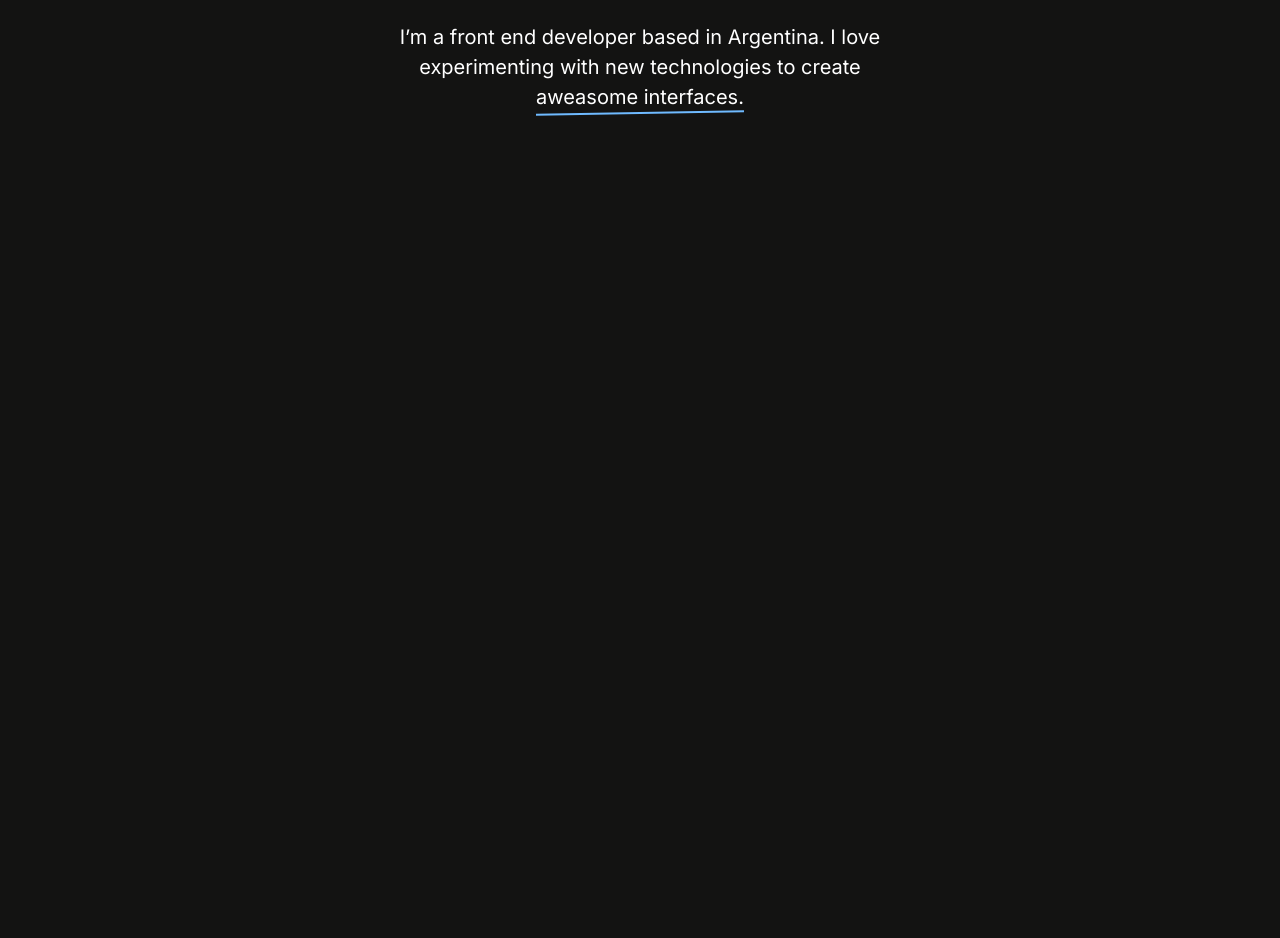
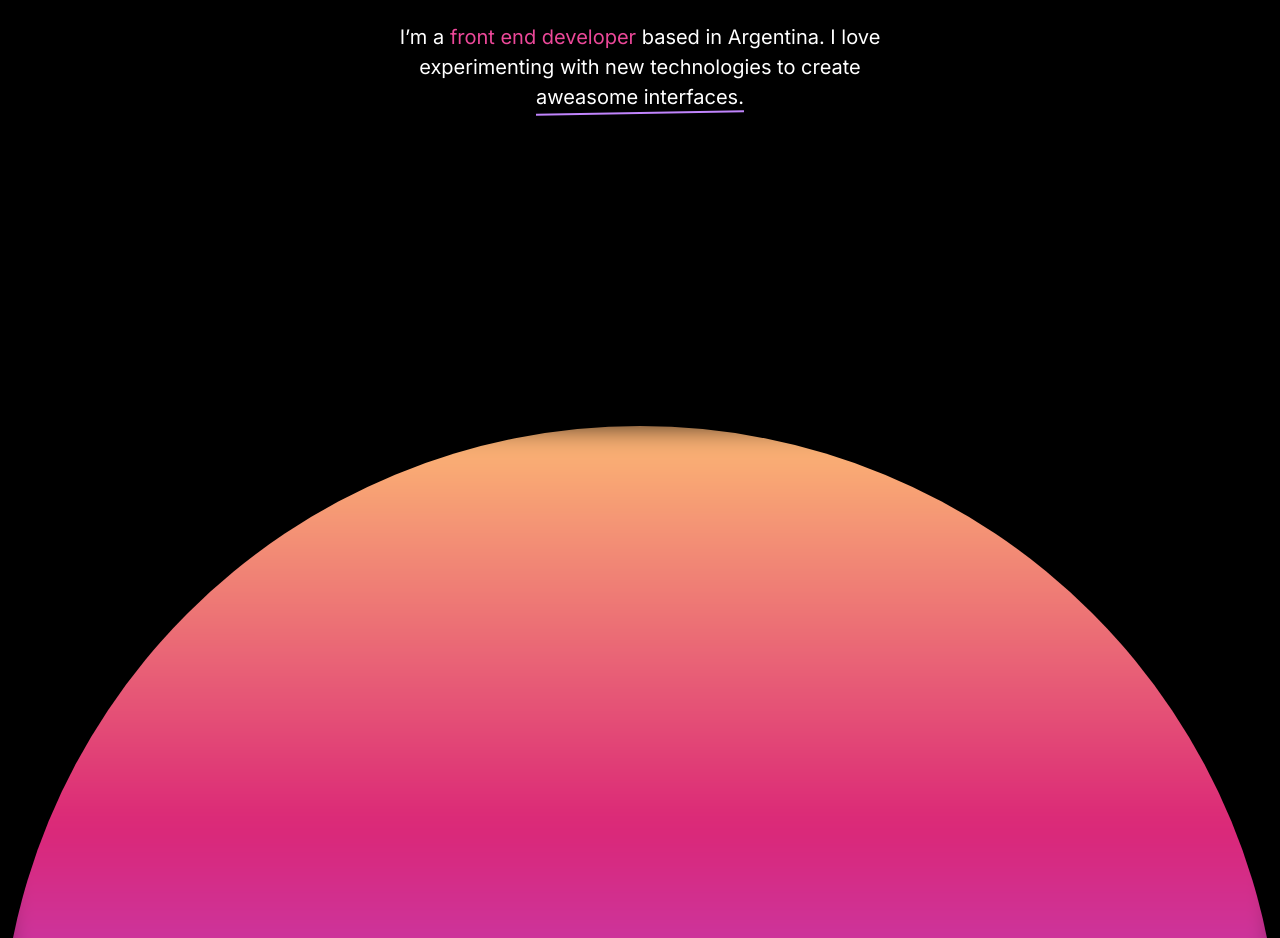
Before and after one commit to celescript/portfolio, a Next.js app: page / in a window 1280 px wide. Shown: the part 374-1312 px from the top of the page. Before the commit the page ends 800 px from the top, so only its background shows below. Built offline with nearby package versions, Linux system fonts and the light colour scheme.

Commit message:
[ADD] NEW ANIMATIONS

```diff
--- a/app/page.tsx
+++ b/app/page.tsx
@@ -1,9 +1,47 @@
+'use client'
+
+import { About } from '@/components/organisms/about'
 import { Header } from '@/components/organisms/header'
+import { useEffect, useRef } from 'react'
+import gsap from 'gsap'
+import { Projects } from '@/components/organisms/projects'
 
 export default function Home() {
+  const screenbig = useRef<HTMLDivElement | null>(null)
+
+  useEffect(() => {
+    if (!screenbig.current) return
+    const tl = gsap.timeline({
+      scrollTrigger: {
+        trigger: screenbig.current,
+        start: 'top bottom',
+        end: 'bottom bottom',
+        scrub: 0.5,
+        toggleActions: 'play pause resume reset',
+      },
+    })
+
+    tl.to('.background', {
+      scale: 2,
+      duration: 1,
+      ease: 'power2.out',
+    })
+
+    return () => {
+      tl.reverse()
+      tl.kill()
+    }
+  }, [])
+
   return (
     <div>
       <Header />
+      <div ref={screenbig} className='relative screen-big overflow-x-clip'>
+        <div className='relative top-0 h-screen w-full'>
+          <About />
+        </div>
+      </div>
+      <Projects />
     </div>
   )
 }
--- /dev/null
+++ b/components/organisms/about/index.tsx
@@ -0,0 +1,11 @@
+export const About = () => {
+  return (
+    <div className='h-[100vh] w-full rounded-t-full overflow-hidden absolute background'>
+      <div className='bg-gradient-to-b from-orange-300 via-pink-600 to-purple-500 bg-big absolute blur-lg z-0 -inset-1 '></div>
+      {/* TODO: absolute pq se agrande con el contenedor */}
+      <div className='relative z-10 h-screen bg-transparent'>
+        <p className='text-black text-44'>Hola</p>
+      </div>
+    </div>
+  )
+}
--- a/components/organisms/header/index.tsx
+++ b/components/organisms/header/index.tsx
@@ -45,11 +45,11 @@ export const Header = () => {
         className='text-20 mt-4 text-center max-w-[500px] text-white opacity-0'
         id='subtitle'
       >
-        I’m a front end developer based in Argentina. I love experimenting with
-        new technologies to create{' '}
+        I’m a <span className='text-pink-500'>front end developer</span> based
+        in Argentina. I love experimenting with new technologies to create{' '}
         <span className=' relative inline-flex'>
           aweasome interfaces.{' '}
-          <span className='h-[2px] -rotate-1 w-0 underlined bg-blue absolute -bottom-[2px]'></span>
+          <span className='h-[2px] -rotate-1 w-0 underlined bg-purple-400 absolute -bottom-[2px]'></span>
         </span>
       </p>
     </header>
--- a/components/organisms/header/title.tsx
+++ b/components/organisms/header/title.tsx
@@ -10,7 +10,7 @@ export const Title = ({ headerRef }: TitleProps) => {
   return (
     <div className='overflow-hidden'>
       <h1 className='font-extrabold text-44 translate-y-[100px] clip'>
-        <span className='bg-clip-text text-transparent bg-gradient-to-r from-orange  via-pink to-blue bg-animation '>
+        <span className='bg-clip-text text-transparent bg-gradient-to-r from-orange-300  via-pink-500 to-purple-400 bg-animation '>
           {text}
         </span>
       </h1>
--- /dev/null
+++ b/components/organisms/projects/index.tsx
@@ -0,0 +1,3 @@
+export const Projects = () => {
+  return <div className='h-screen w-full bg-purple-500'></div>
+}
--- a/tailwind.config.js
+++ b/tailwind.config.js
@@ -7,19 +7,6 @@ module.exports = {
   ],
   theme: {
     extend: {},
-    colors: {
-      offwhite: '#E2D9D2',
-      white: '#FFFFFF',
-      black: '#131312',
-      orange: {
-        DEFAULT: '#FFB876',
-        light: '#FFC38B',
-      },
-      pink: '#FF7AD2',
-      blue: '#6FBAFF',
-      transparent: 'transparent',
-      current: 'currentColor',
-    },
     fontSize: {
       // PX TO REM
       44: '2.75rem',
```
